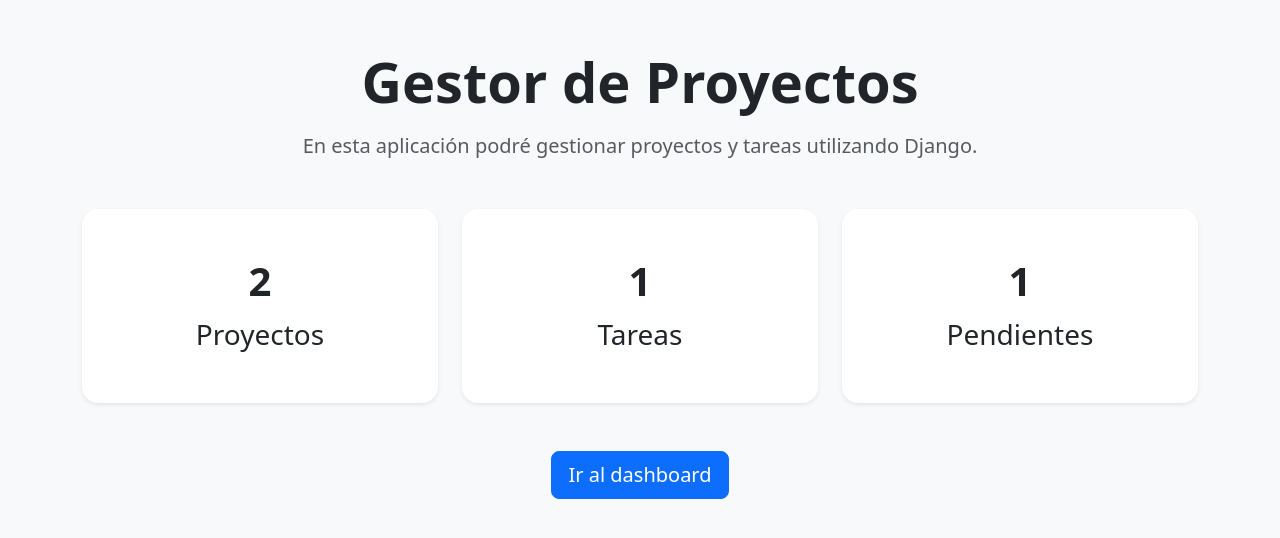
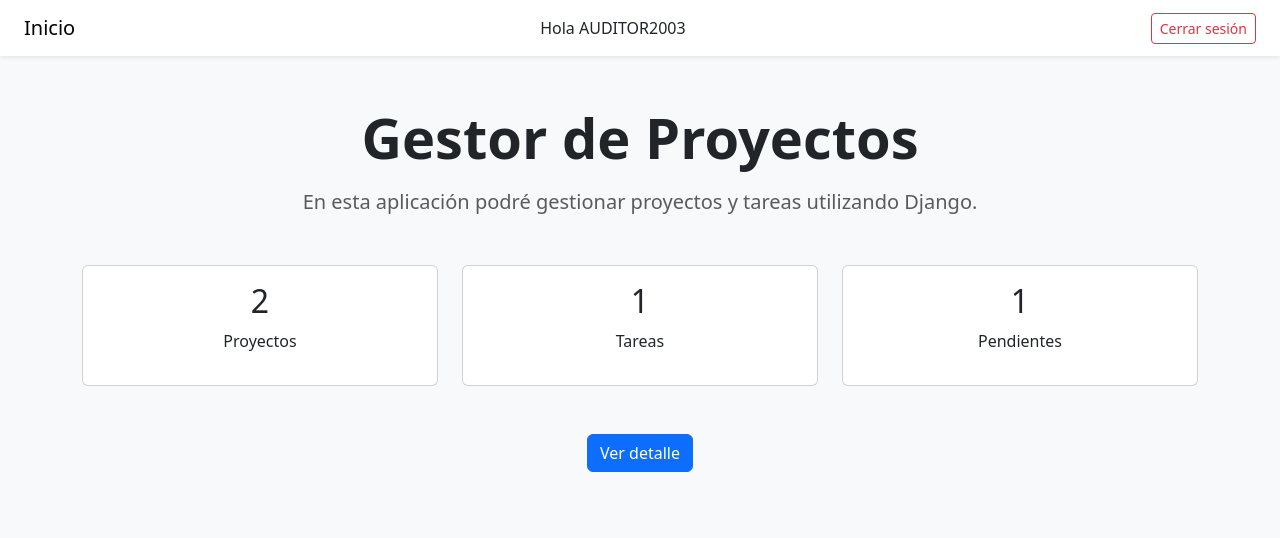
Before and after one commit to Auditor2003/Proyecto_Modulo_6__ABP, a Django app: page / in a window 1280 px wide. Shown: the top 538 px of the page. Run offline with Django 5.2, Linux system fonts and the light colour scheme; a user stored in the database is signed in; data comes from the database, SQL or seed files in the repository; both versions use the stored data as it was after the commit.

Commit message:
Implementar plantilla base para unificar navegación y agregar botón de cierre de sesión en todas las vistas

```diff
--- /dev/null
+++ b/tareas/templates/tareas/base.html
@@ -0,0 +1,55 @@
+<!DOCTYPE html>
+<html lang="es">
+<head>
+    <meta charset="UTF-8">
+
+    <!-- Aquí defino el título base -->
+    <title>{% block title %}Gestor{% endblock %}</title>
+
+    <!-- Aquí cargo Bootstrap -->
+    <link href="https://cdn.jsdelivr.net/npm/bootstrap@5.3.3/dist/css/bootstrap.min.css" rel="stylesheet">
+</head>
+
+<body class="bg-light">
+
+<!-- Aquí creo una barra superior común -->
+<nav class="navbar navbar-light bg-white shadow-sm px-4">
+
+    <!-- Aquí dejo acceso al inicio -->
+    <a href="{% url 'home' %}" class="navbar-brand">
+        Inicio
+    </a>
+
+    <!-- Aquí verifico si el usuario está autenticado -->
+    {% if user.is_authenticated %}
+
+        <!-- Aquí muestro el nombre del usuario -->
+        <span class="me-3">Hola {{ user.username }}</span>
+
+        <!-- Aquí dejo botón logout para TODAS las vistas -->
+        <form method="post" action="{% url 'logout' %}">
+            {% csrf_token %}
+            <button type="submit" class="btn btn-outline-danger btn-sm">
+                Cerrar sesión
+            </button>
+        </form>
+
+    {% else %}
+
+        <!-- Aquí dejo acceso al login si no está logueado -->
+        <a href="{% url 'login' %}" class="btn btn-primary btn-sm">
+            Iniciar sesión
+        </a>
+
+    {% endif %}
+
+</nav>
+
+<!-- Aquí dejo el contenido dinámico -->
+<div class="container py-5">
+    {% block content %}
+    {% endblock %}
+</div>
+
+</body>
+</html>
--- a/tareas/templates/tareas/home.html
+++ b/tareas/templates/tareas/home.html
@@ -1,20 +1,10 @@
-<!DOCTYPE html>
-<html lang="es">
-<head>
-    <meta charset="UTF-8">
+{% extends 'tareas/base.html' %}
 
-    <!-- Aquí defino el título de la página -->
-    <title>Gestor de Proyectos</title>
+{% block title %}Inicio{% endblock %}
 
-    <!-- Aquí incorporo Bootstrap para el diseño -->
-    <link href="https://cdn.jsdelivr.net/npm/bootstrap@5.3.3/dist/css/bootstrap.min.css" rel="stylesheet">
-</head>
+{% block content %}
 
-<body class="bg-light">
-
-<div class="container py-5">
-
-    <!-- Aquí muestro el encabezado principal -->
+<!-- Aquí muestro el encabezado -->
 <div class="text-center mb-5">
     <h1 class="display-4 fw-bold mb-3">Gestor de Proyectos</h1>
 
@@ -23,68 +13,52 @@
     </p>
 </div>
 
-    <!-- Aquí controlo si el usuario está autenticado -->
+<!-- Aquí verifico autenticación -->
 {% if user.is_authenticated %}
 
-        <!-- Aquí muestro los widgets solo a usuarios logueados -->
     <div class="row g-4 justify-content-center mb-5">
 
-            <!-- Aquí muestro la cantidad de proyectos -->
         <div class="col-md-4">
-                <div class="card shadow-sm border-0 rounded-4 text-center h-100">
-                    <div class="card-body py-5">
-                        <h2 class="h1 fw-bold mb-2">{{ total_proyectos }}</h2>
-                        <p class="fs-3 mb-0">Proyectos</p>
+            <div class="card text-center">
+                <div class="card-body">
+                    <h2>{{ total_proyectos }}</h2>
+                    <p>Proyectos</p>
                 </div>
             </div>
         </div>
 
-            <!-- Aquí muestro la cantidad de tareas -->
         <div class="col-md-4">
-                <div class="card shadow-sm border-0 rounded-4 text-center h-100">
-                    <div class="card-body py-5">
-                        <h2 class="h1 fw-bold mb-2">{{ total_tareas }}</h2>
-                        <p class="fs-3 mb-0">Tareas</p>
+            <div class="card text-center">
+                <div class="card-body">
+                    <h2>{{ total_tareas }}</h2>
+                    <p>Tareas</p>
                 </div>
             </div>
         </div>
 
-            <!-- Aquí muestro la cantidad de tareas pendientes -->
         <div class="col-md-4">
-                <div class="card shadow-sm border-0 rounded-4 text-center h-100">
-                    <div class="card-body py-5">
-                        <h2 class="h1 fw-bold mb-2">{{ pendientes }}</h2>
-                        <p class="fs-3 mb-0">Pendientes</p>
+            <div class="card text-center">
+                <div class="card-body">
+                    <h2>{{ pendientes }}</h2>
+                    <p>Pendientes</p>
                 </div>
             </div>
         </div>
 
     </div>
 
-        <!-- Aquí dejo acceso al dashboard -->
     <div class="text-center">
-            <a href="{% url 'dashboard' %}" class="btn btn-primary btn-lg rounded-3">
-                Ir al dashboard
+        <a href="{% url 'dashboard' %}" class="btn btn-primary">
+            Ver detalle
         </a>
     </div>
 
 {% else %}
 
-        <!-- Aquí muestro un mensaje si el usuario no ha iniciado sesión -->
-        <div class="text-center mb-5">
-            <p class="lead text-muted">
-                Inicia sesión para ver tus proyectos y tareas.
-            </p>
-
-            <!-- Aquí dejo botón de acceso al login -->
-            <a href="{% url 'login' %}" class="btn btn-primary btn-lg rounded-3">
-                Iniciar sesión
-            </a>
+    <div class="text-center">
+        <p>Inicia sesión para ver información.</p>
     </div>
 
 {% endif %}
 
-</div>
-
-</body>
-</html>
+{% endblock %}
```
Also changed, not shown: tareas/templates/tareas/dashboard.html (+17 -70 lines), db.sqlite3. Lines whose indentation alone changed are shown as unchanged.
